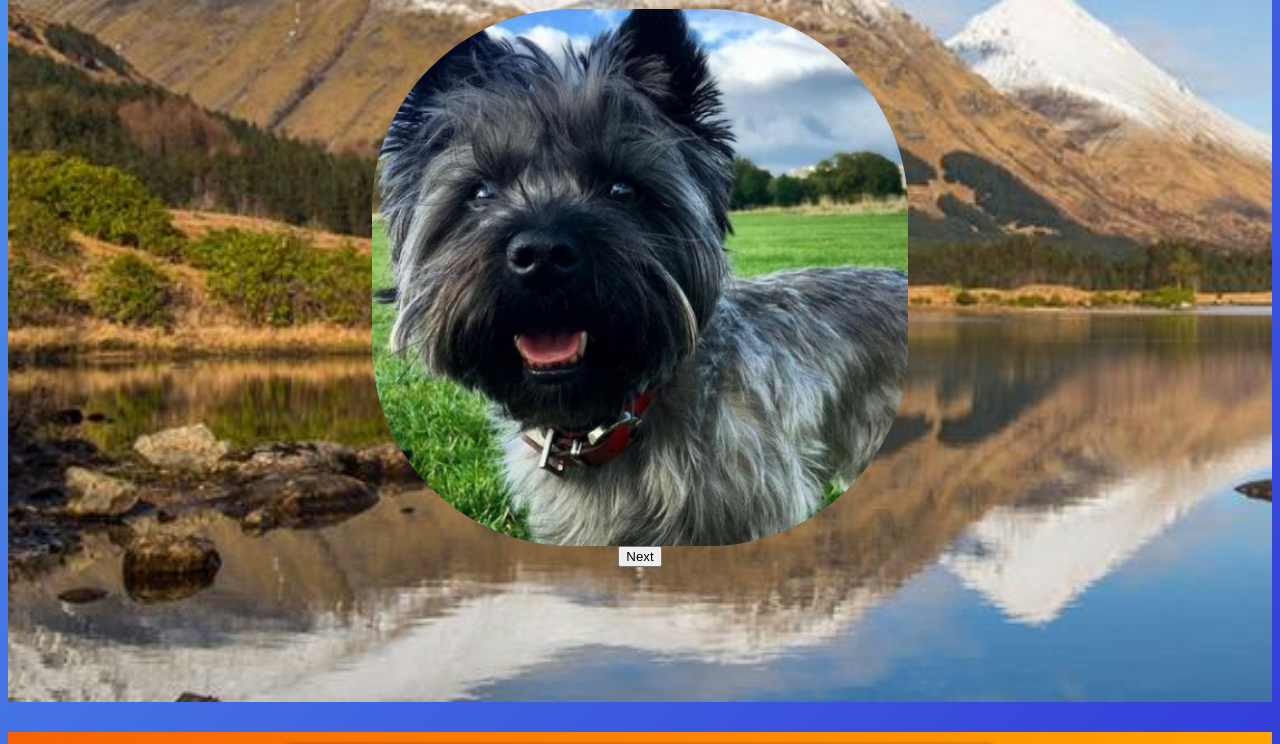
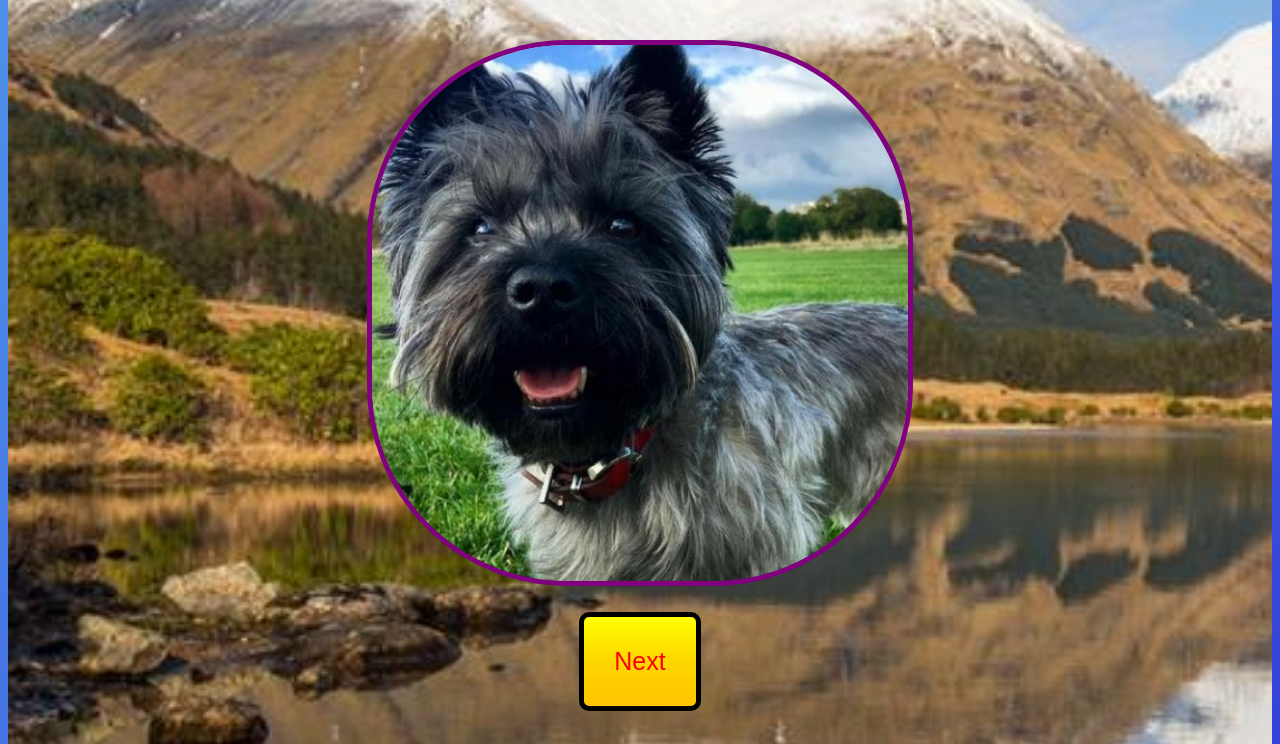
Before and after one commit to BenjaminJones34/portfolio, a plain HTML site: page about.html in a window 1280 px wide. Shown: the part 206-950 px from the top of the page. Drawn offline with Linux system fonts and the light colour scheme.

Commit message:
Altered top. Gave image border and made title more readable. Added next button for future use of going through different images and changing tooltip text.

```diff
--- a/styles/aboutstyle.css
+++ b/styles/aboutstyle.css
@@ -17,7 +17,7 @@ body {
     flex-direction: column;
     align-items: center;
     justify-content: center;
-    height: 900px;
+    height: 1100px;
     flex-wrap: wrap
 }
 
@@ -26,7 +26,8 @@ body {
 }
 
 #head {
-    color:yellow
+    color:yellow;
+    text-shadow: 0px 0px 8px black;
 }
 
 .img {
@@ -40,6 +41,7 @@ body {
 .img #image {
     border-radius: 200px;
     width: 50%;
+    border: 5px solid purple;
 }
 
 .img #tooltip {
@@ -54,6 +56,31 @@ body {
 
 .img:hover #tooltip{
     visibility: visible;
+}
+
+#nextspace {
+    height: 150px;
+    display: flex;
+    align-items: center;
+}
+
+.button {
+    padding: 30px;
+    font-size: 25px;
+    border: 5px solid black;
+    border-radius: 10px;
+
+}
+
+#next {
+    max-height: 70%;
+    color: red;
+    background-image: linear-gradient(180deg, yellow, gold, rgb(255, 196, 0));
+}
+
+#next:hover {
+    padding: 35px;
+    padding-bottom: 65px;
 }
 
 .main {
```
Also changed, not shown: todo.txt.
